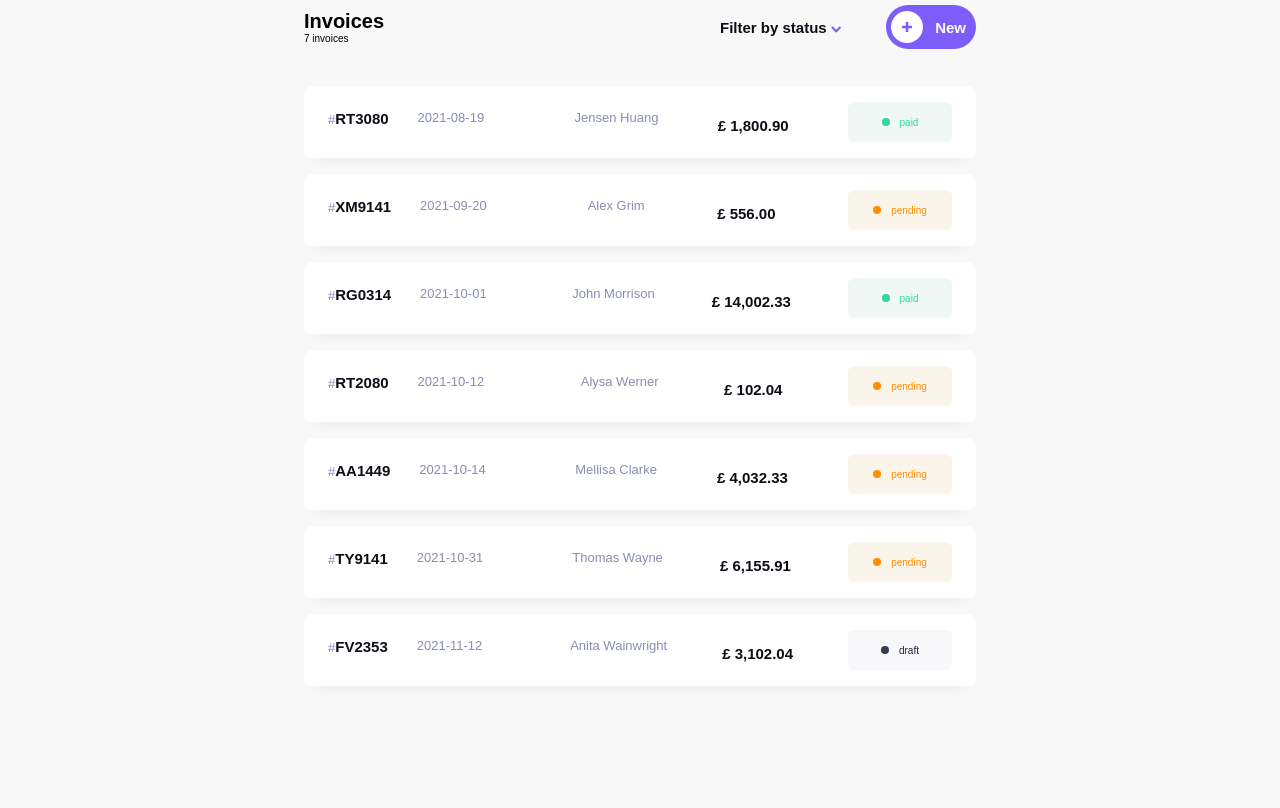
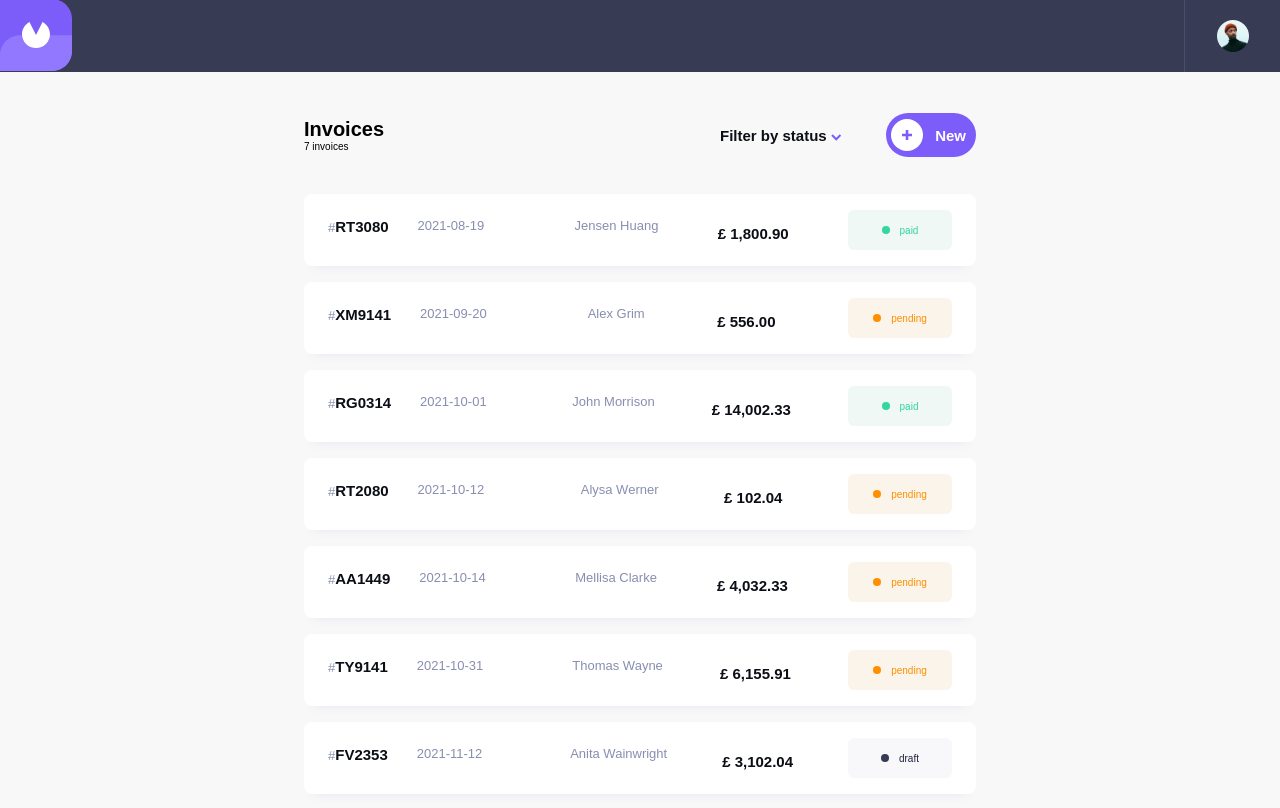
Before and after one commit to TeonaZav/invoice-app-challenge, a React (Vite) app: page / in a window 1280 px wide. Shown: the top 808 px of the page. Built offline with nearby package versions, Linux system fonts and the light colour scheme.

Commit message:
add header component

```diff
--- a/src/App.tsx
+++ b/src/App.tsx
@@ -1,12 +1,14 @@
 import InvoiceList from "./components/InvoiceList";
 import GlobalStyles from "./styles/GlobalStyles";
+import Header from "./components/UI/Header";
 function App() {
   return (
     <>
       <GlobalStyles />
-      <div>
+      <Header />
+      <main>
         <InvoiceList />
-      </div>
+      </main>
     </>
   );
 }
--- /dev/null
+++ b/src/components/UI/Header.tsx
@@ -0,0 +1,45 @@
+import styled from "styled-components";
+import LogoBg from "../../assets/logo-bg.svg";
+import Avatar from "../../assets/image-avatar.jpg";
+function Header() {
+  return (
+    <StyledHeader>
+      <div>
+        <img src={LogoBg} alt="" />
+      </div>
+      <div className="avatar-wrap">
+        <img src={Avatar} alt="avatar" />
+      </div>
+    </StyledHeader>
+  );
+}
+export default Header;
+const StyledHeader = styled.header`
+  height: 7.2rem;
+  width: 100vw;
+  display: flex;
+  flex-direction: row;
+  justify-content: space-between;
+  align-items: center;
+  background-color: var(--header-bg-color);
+  .avatar-wrap {
+    display: flex;
+    justify-content: center;
+    align-items: center;
+    height: 100%;
+    width: 8rem;
+    & img {
+      width: 3.2rem;
+      height: 3.2rem;
+      border-radius: 100%;
+    }
+    border-left: 1px solid var(--header-border-color);
+  }
+  @media (min-width: 48em) {
+    .avatar-wrap {
+      width: 9.6rem;
+    }
+  }
+  @media (min-width: 90em) {
+  }
+`;
```
